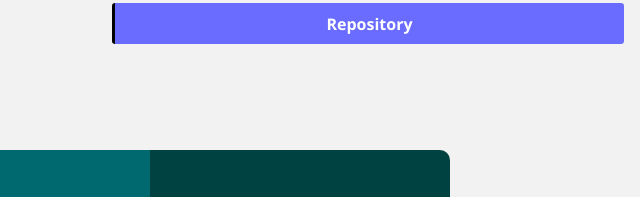
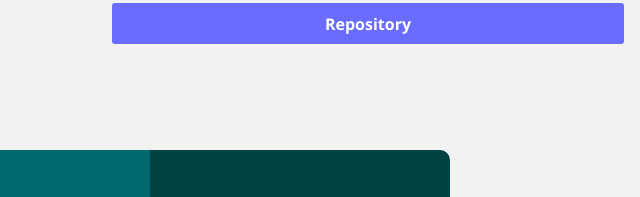
Before and after one commit to Ikechukwu750/3-column-card, a plain HTML site: page index.html in a window 1280 px wide. Shown: the top 197 px of the page, 640-1280 px from the left. Drawn offline with Linux system fonts and the light colour scheme.

Commit message:
Update index.html

```diff
--- a/index.html
+++ b/index.html
@@ -14,7 +14,6 @@
   text-align: center;
   top: 0.2rem;
   right: 1rem;
-  border-left: 3px solid black;
   border-radius: 0.2rem;
   margin-left: 0.4rem;
   padding: 0.6rem 0.4rem;
```
